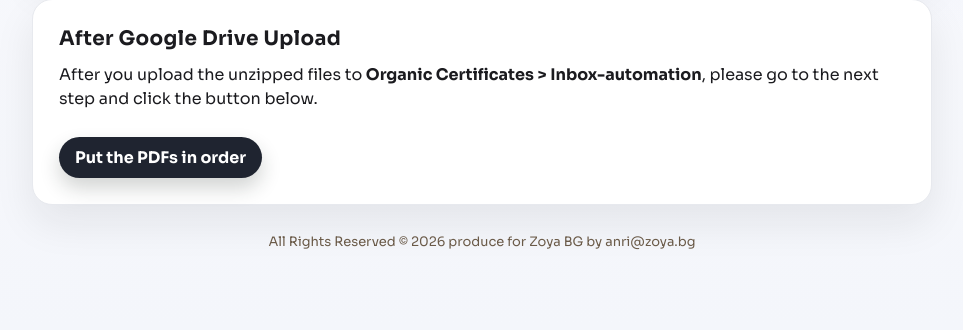
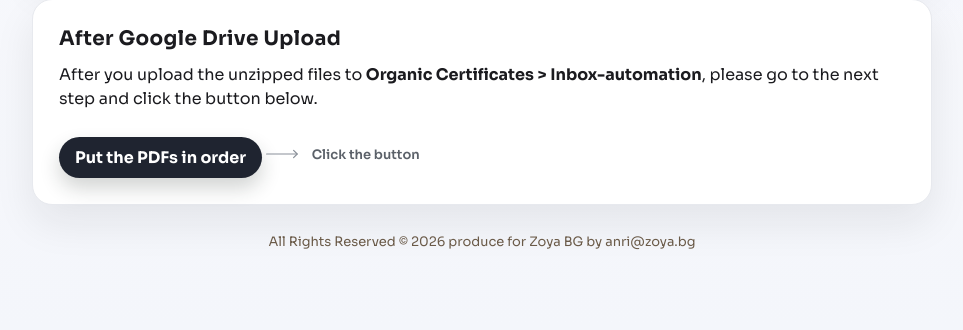
Before and after one commit to anriantoan-glitch/zoya_tools_01, a Flask app: page / in a window 1280 px wide. Shown: the part 681-1011 px from the top of the page, without its empty margins (158-1121 px from the left). Run offline with Flask 3, Linux system fonts and the light colour scheme.

Commit message:
Add arrow callout for Drive action button

```diff
--- a/templates/index.html
+++ b/templates/index.html
@@ -175,6 +175,19 @@
       .download-link:hover {
         background: #2b3242;
       }
+      .arrow-callout {
+        display: inline-flex;
+        align-items: center;
+        gap: 10px;
+        margin-top: 10px;
+        color: var(--muted);
+        font-size: 13px;
+        font-weight: 600;
+      }
+      .arrow-callout svg {
+        width: 36px;
+        height: 18px;
+      }
       .stop-btn {
         margin-top: 12px;
         margin-left: 10px;
@@ -312,6 +325,13 @@
         <a class="download-link" href="https://script.google.com/macros/s/AKfycbzgKT8gI2wnGpv-pzKMujGHXIlM0PmINgWsq3NFrbyM_JDa4izij22WR3t3D6FXo3vsqg/exec" target="_blank" rel="noopener noreferrer">
           Put the PDFs in order
         </a>
+        <div class="arrow-callout" aria-hidden="true">
+          <svg viewBox="0 0 60 20" fill="none" xmlns="http://www.w3.org/2000/svg">
+            <path d="M1 10H52" stroke="#8a9099" stroke-width="2" stroke-linecap="round"/>
+            <path d="M46 4L52 10L46 16" stroke="#8a9099" stroke-width="2" stroke-linecap="round" stroke-linejoin="round"/>
+          </svg>
+          Click the button
+        </div>
       </div>
       <div class="footer">All Rights Reserved © 2026 produce for Zoya BG by anri@zoya.bg</div>
     </div>
```
